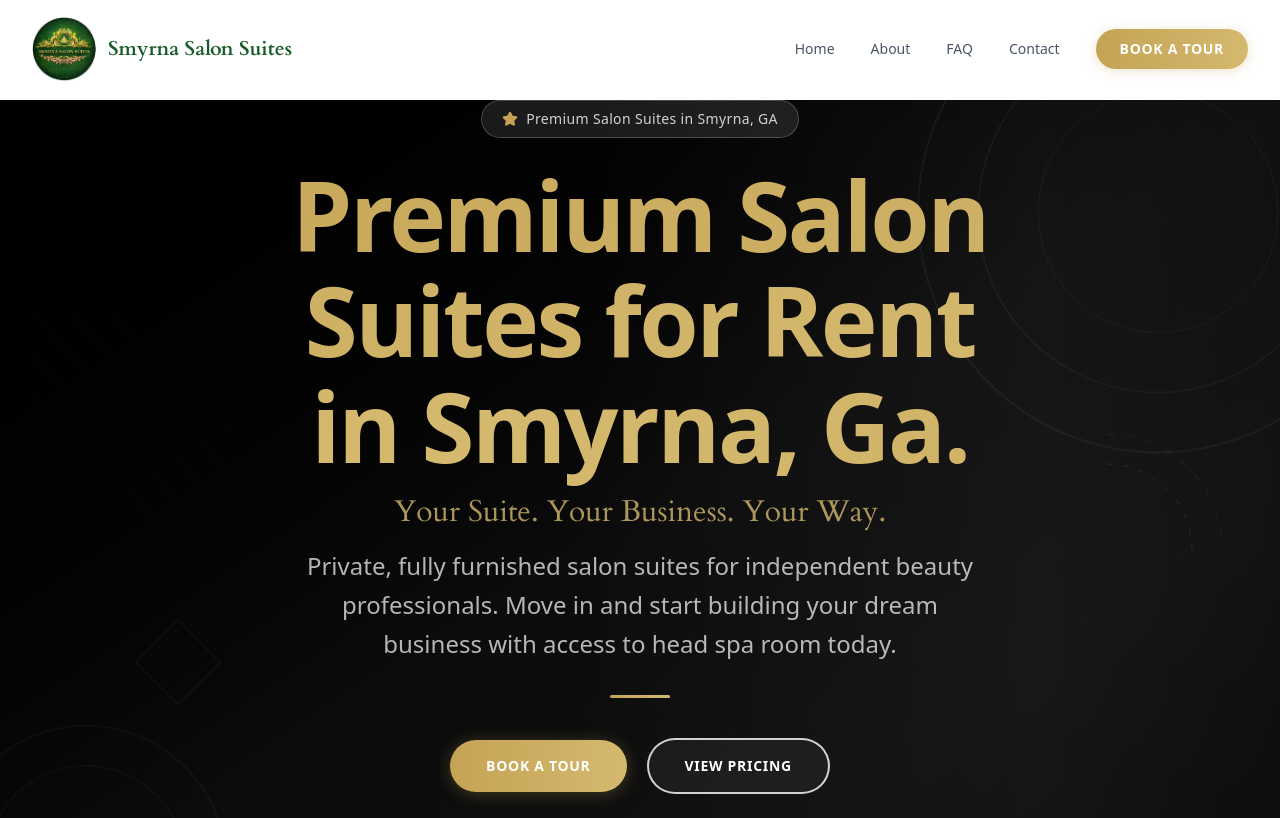
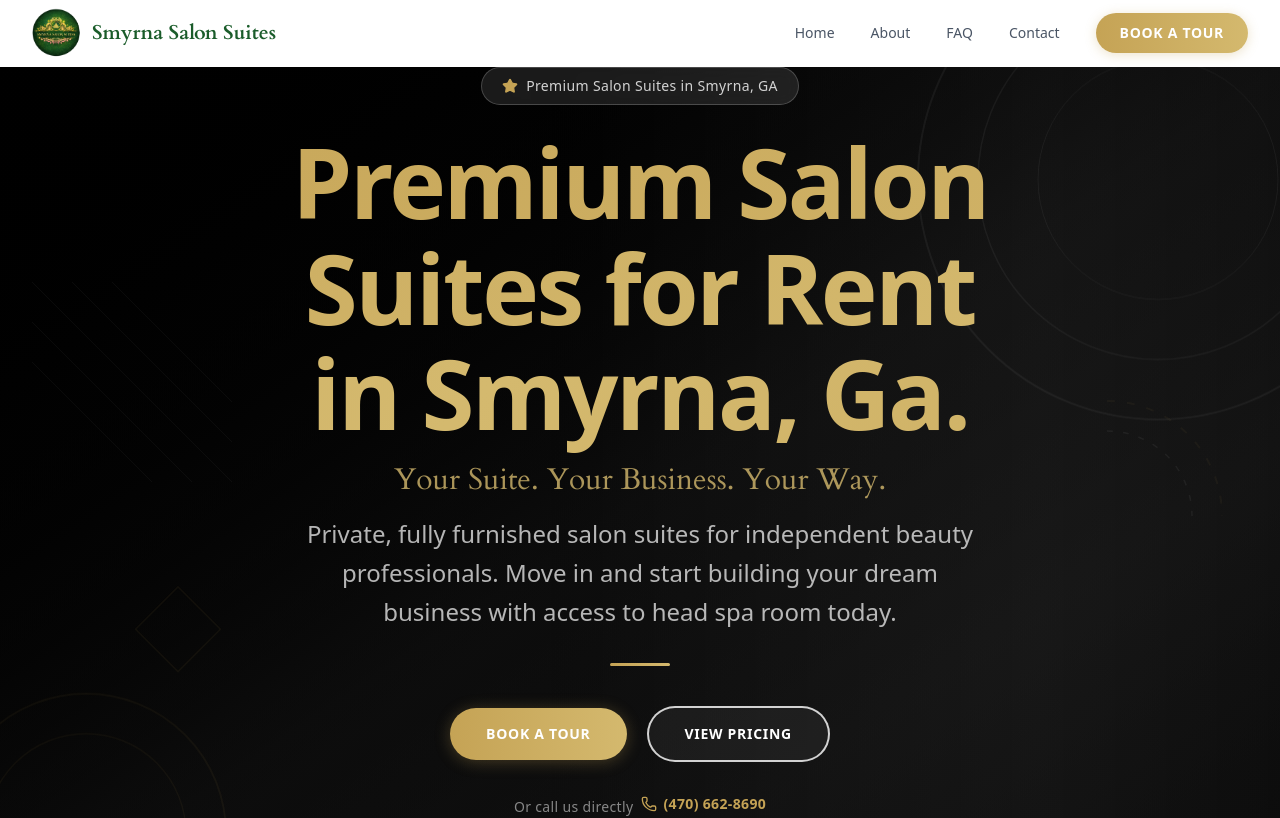
Before and after one commit to jonmohon/smyrna-suites, a Next.js app: page / in a window 1280 px wide. Shown: the top 818 px of the page. Built offline with nearby package versions, Linux system fonts and the light colour scheme.

Commit message:
Slim down header by reducing logo size and padding
Co-Authored-By: Claude Opus 4.6 (1M context) <noreply@anthropic.com>

```diff
--- a/src/components/Header.tsx
+++ b/src/components/Header.tsx
@@ -36,7 +36,7 @@ export default function Header() {
             : "bg-white/95 backdrop-blur-sm border-b border-transparent"
         }`}
       >
-        <div className="mx-auto flex max-w-7xl items-center justify-between px-4 py-4 sm:px-6 lg:px-8">
+        <div className="mx-auto flex max-w-7xl items-center justify-between px-4 py-2 sm:px-6 lg:px-8">
           {/* Logo */}
           <Link
             href="/"
@@ -46,8 +46,8 @@ export default function Header() {
               <Image
                 src="/images/logo.webp"
                 alt={BUSINESS.name}
-                width={64}
-                height={64}
+                width={48}
+                height={48}
                 className="rounded-full"
               />
               <div className="absolute inset-0 rounded-full opacity-0 transition-opacity duration-300 group-hover:opacity-100 ring-2 ring-gold/40" />
```
